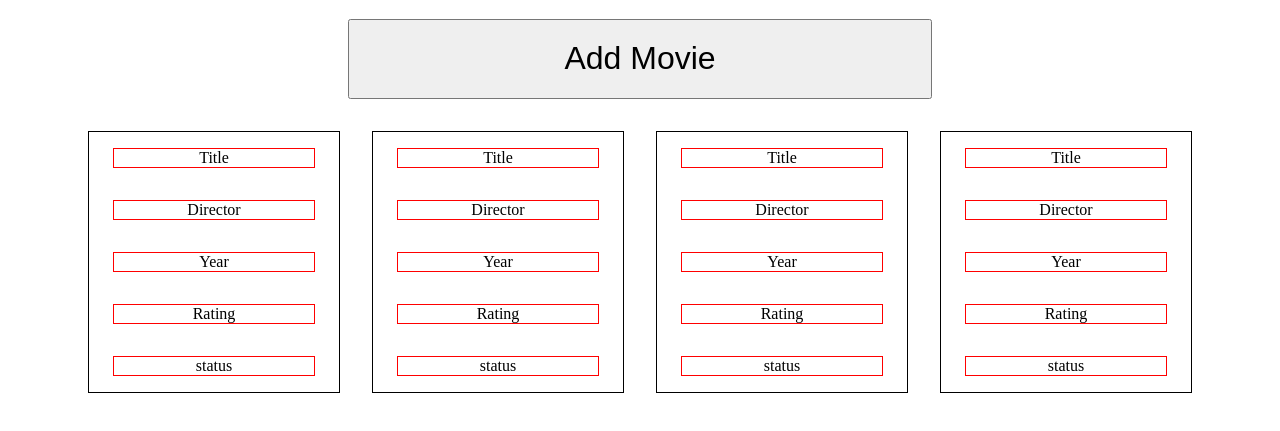
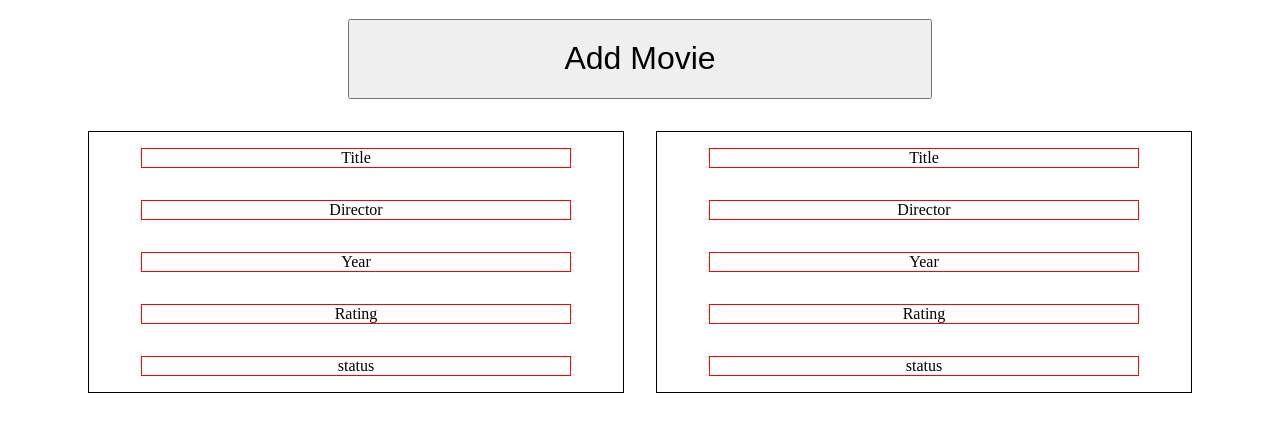
Before and after one commit to kcolreh/Horror-Library-, a website: page index.html in a window 1280 px wide. Both pictures are taken after a click on the button "Add Movie". Shown: the part 117-548 px from the top of the page. Drawn offline with Linux system fonts and the light colour scheme.

Commit message:
Create an autogrid function that clones the original-card and generates unique ids on button clicks

```diff
--- a/app.js
+++ b/app.js
@@ -20,3 +20,24 @@ function addMovieToLibrary() {
 
 addMovieToLibrary();
 console.log(myMovieLibrary);
+
+const addMovieBtn = document.getElementById('addMoviebtn');
+
+let idCounter = 0;
+
+function addtogrid() {
+    const cardGrid = document.getElementById('card-grid');
+    const oldcard = document.getElementById('original-card');
+    const copyCard = oldcard.cloneNode(true);
+    copyCard.id = `card-${idCounter}`;
+    cardGrid.appendChild(copyCard);
+}
+
+function newCardId() {
+    idCounter += 1;
+}
+
+addMovieBtn.addEventListener('click', () => {
+    newCardId();
+    addtogrid();
+});
--- a/index.html
+++ b/index.html
@@ -6,7 +6,7 @@
     <meta name="viewport" content="width=device-width, initial-scale=1.0" />
     <title>Horror Library</title>
     <link rel="stylesheet" href="./style.css" />
-    <script src="./app.js"></script>
+    <script src="./app.js" defer></script>
   </head>
   <body>
     <header>
@@ -14,36 +14,16 @@
     </header>
     <section>
       <div class="button-container">
-        <button>Add Movie</button>
+        <button id="addMoviebtn">Add Movie</button>
       </div>
-      <div class="movie-card-container">
-        <div class="cards">
+      <div id="card-grid" class="movie-card-container">
+        <div id="original-card" class="cards">
           <p>Title</p>
           <p>Director</p>
           <p>Year</p>
           <p>Rating</p>
           <p>status</p>
         </div>
-        <div class="cards">
-          <p>Title</p>
-          <p>Director</p>
-          <p>Year</p>
-          <p>Rating</p>
-          <p>status</p>
-        </div>
-        <div class="cards">
-          <p>Title</p>
-          <p>Director</p>
-          <p>Year</p>
-          <p>Rating</p>
-          <p>status</p>
-        </div>
-        <div class="cards">
-          <p>Title</p>
-          <p>Director</p>
-          <p>Year</p>
-          <p>Rating</p>
-          <p>status</p>
         </div>
       </div>
       <div class="form-container">
```
